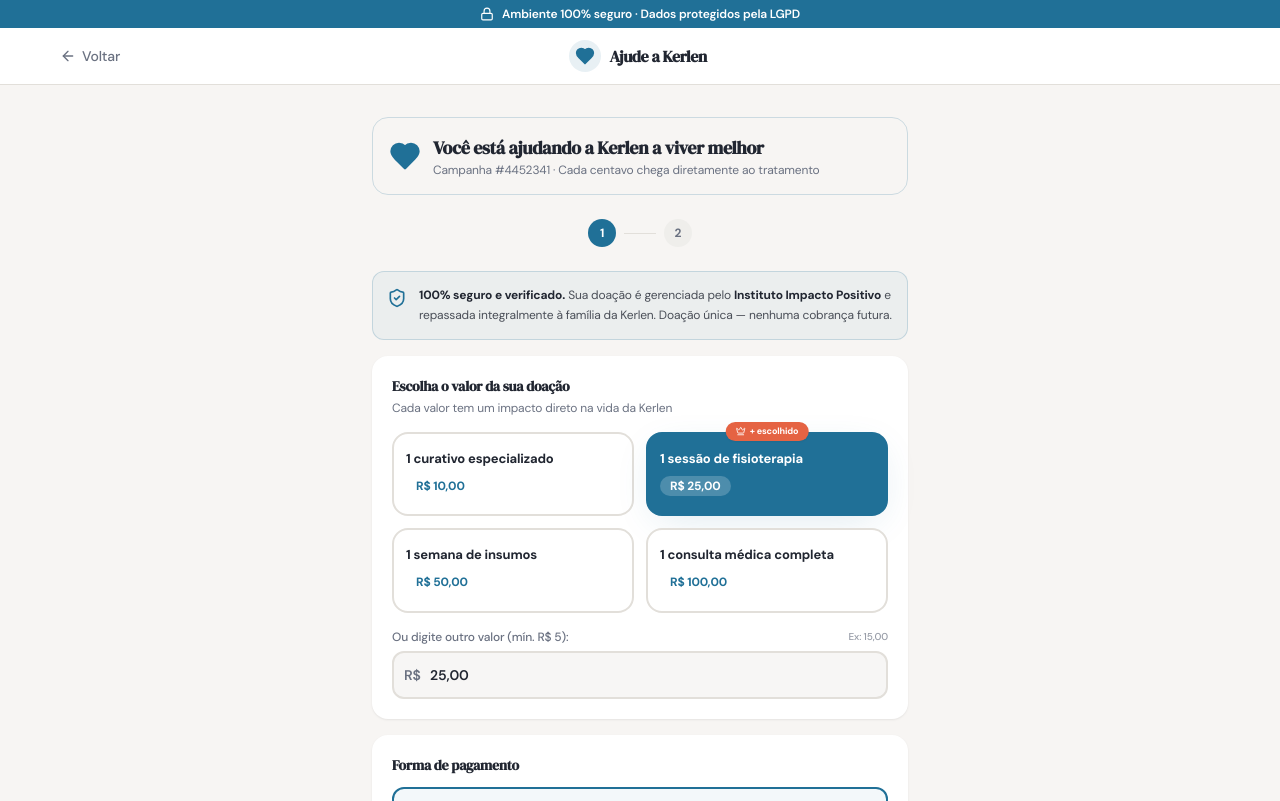
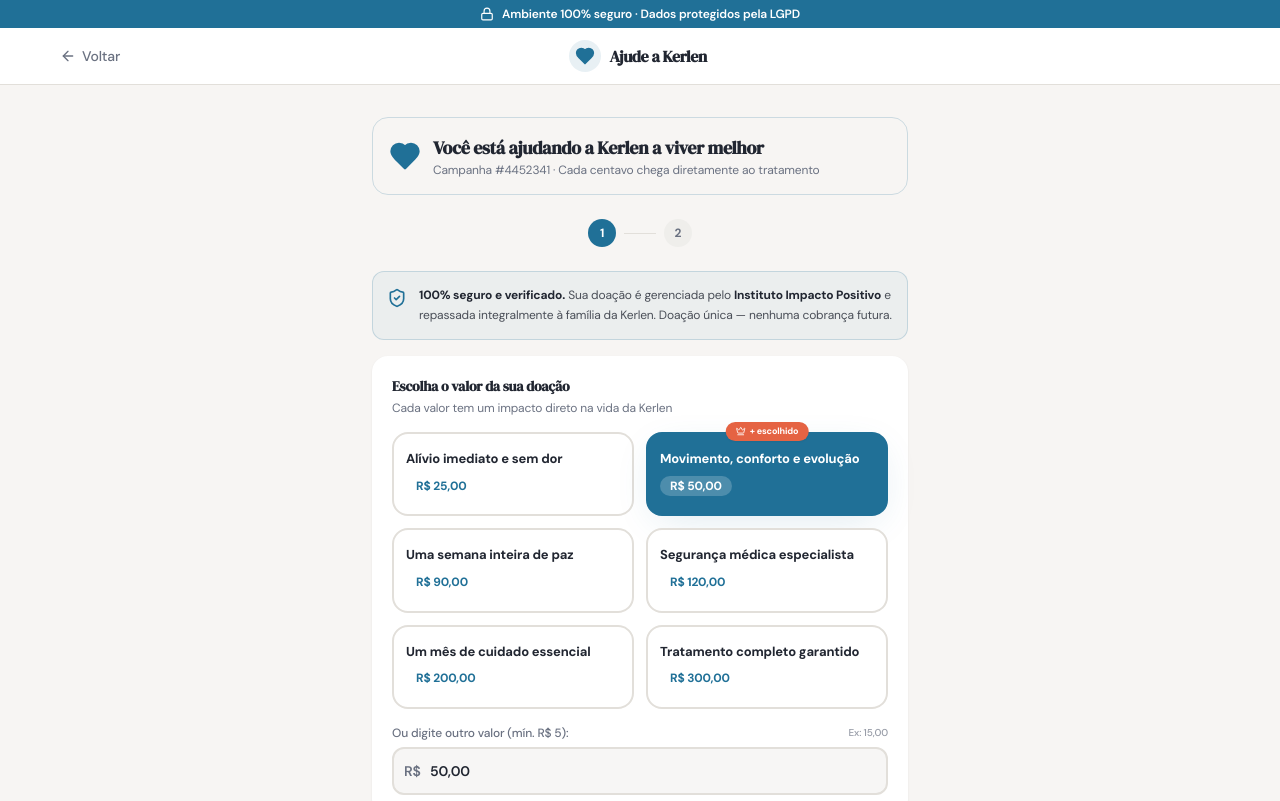
Before and after one commit to Lewis085/remix-of-relphim, a React (Vite) app: page /checkout in a window 1280 px wide. Shown: the top 801 px of the page. Built offline with nearby package versions, Linux system fonts and the light colour scheme; the HTML template or start-up script is replaced by a standard one.

Commit message:
feat(checkout): atualiza presets para 6 valores com nova copy emocional

```diff
--- a/src/pages/Checkout.tsx
+++ b/src/pages/Checkout.tsx
@@ -7,22 +7,19 @@ import pixLogo from "@/assets/pix-logo.png";
 import { supabase } from "@/integrations/supabase/client";
 import { toast } from "@/hooks/use-toast";
 import { trackInitiateCheckout } from "@/lib/facebookPixel";
-const PRESETS = [10, 25, 50, 100];
-const POPULAR = 25;
+const PRESETS = [25, 50, 90, 120, 200, 300];
+const POPULAR = 50;
 const MIN = 5;
 const MAX = 2000;
 
 // Impacto tangível por valor — ancora a decisão no benefício concreto
 const IMPACT: Record<number, string> = {
-  10:  "1 curativo especializado",
-  25:  "1 sessão de fisioterapia",
-  50:  "1 semana de insumos",
-  75:  "1 consulta especializada",
-  100: "1 consulta médica completa",
-  150: "1 mês de terapia ocupacional",
-  200: "kit de adaptação",
-  250: "1 mês de suporte completo",
-  350: "cadeira adaptada parcial",
+  25:  "Alívio imediato e sem dor",
+  50:  "Movimento, conforto e evolução",
+  90:  "Uma semana inteira de paz",
+  120: "Segurança médica especialista",
+  200: "Um mês de cuidado essencial",
+  300: "Tratamento completo garantido",
 };
 
 
```
